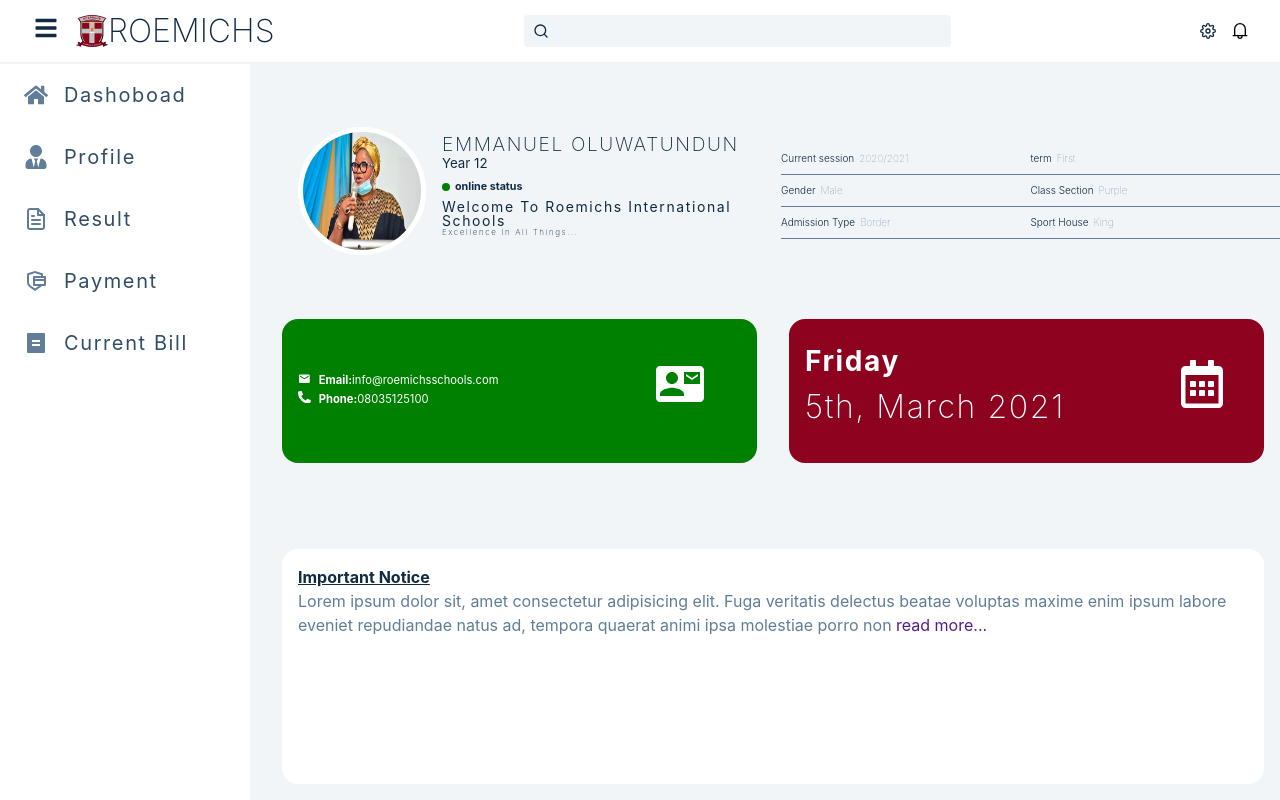
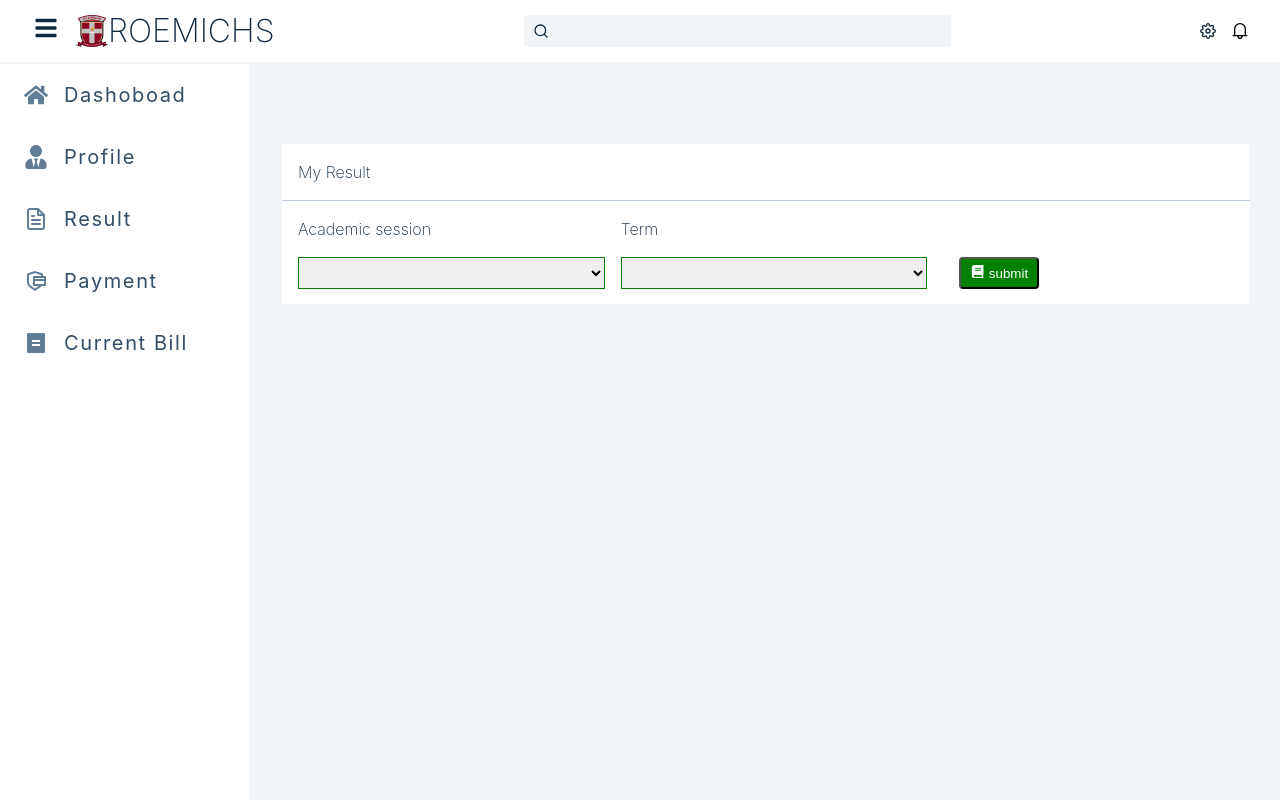
Before and after one commit to faraamcode/student_dasboard, a React (Create React App) app: page / in a window 1280 px wide. Built offline with nearby package versions, Linux system fonts and the light colour scheme; no server answers.

Commit message:
result form

```diff
--- a/src/Sidebar.jsx
+++ b/src/Sidebar.jsx
@@ -4,6 +4,7 @@ import { useGlobalContext } from './context';
 import { FaTimes } from 'react-icons/fa';
 import { social, links } from './data';
 import Content from './maincontent.jsx'
+import ResultForm from './result-form.jsx'
 
 const Sidebar = () => {
   const { isSidebarOpen, closeSidebar } = useGlobalContext();
@@ -25,7 +26,8 @@ const Sidebar = () => {
         })}
       </ul>
     </aside>
-<Content/>
+    <ResultForm/>
+{/* <Content/> */}
     </div>
   );
 };
--- a/src/index.css
+++ b/src/index.css
@@ -595,3 +595,65 @@ margin-bottom: 1rem;
 
   margin-top: 0;
 }
+
+/*
+==================
+RESULT FORM DESIGN
+==================
+*/
+
+.form-container{
+  background: var(--clr-white);
+  width: 100vw;
+  height: 10rem;
+  margin-top: 5rem;
+  margin-right: 2rem;
+}
+.form-header{
+  border-bottom: 1px solid var(--clr-grey-8);
+}
+.form-header h5{
+  margin: 1rem;
+  text-transform: capitalize;
+  font-weight: 200;
+  font-size: 1rem;
+}
+@media screen and (min-width: 765px){
+  .form-container{
+    width:  calc(100vw - 312px);
+
+  }
+}
+.form{
+  display: grid;
+  grid-template-columns: repeat(3, 1fr);
+}
+.form-control{
+  display: flex;
+  flex-direction: column;
+  margin-left: 1rem;
+}
+.form-control label{
+  font-weight: 200;
+  font-size: 1rem;
+  margin-top: 1rem;
+}
+.form-control select{
+  border: 1px solid green;
+  height: 2rem;
+  margin-top: 1rem;
+}
+.submit-btn{
+  width: 5rem;
+  height: 2rem;
+  align-self: end;
+  margin-left: 2rem;
+  background: green;
+  border-radius: var(--radius);
+  color: var(--clr-white);
+  text-align: center;
+  padding: 0 5px;
+}
+.btn-icon{
+  margin-right: 5px;
+}
--- /dev/null
+++ b/src/result-form.jsx
@@ -0,0 +1,29 @@
+import React from 'react'
+import {FaBook} from 'react-icons/fa'
+
+const ResultForm = () =>{
+
+ return(
+     <div className="form-container">
+        <div className="form-header">
+         <h5>My result</h5>
+        </div>
+        <div className="main-form">
+         <form action="" className="form">
+            <div className="form-control">
+                <label htmlFor="">Academic session</label>
+                <select name="session" id=""></select>
+            </div>
+            <div className="form-control">
+                <label htmlFor="">Term</label>
+                <select name="session" id=""></select>
+            </div>
+            <button type="submit" class="submit-btn"><FaBook className="btn-icon"/>submit</button>
+         </form>
+        </div>
+     </div>
+ )
+
+}
+
+export default ResultForm
```
